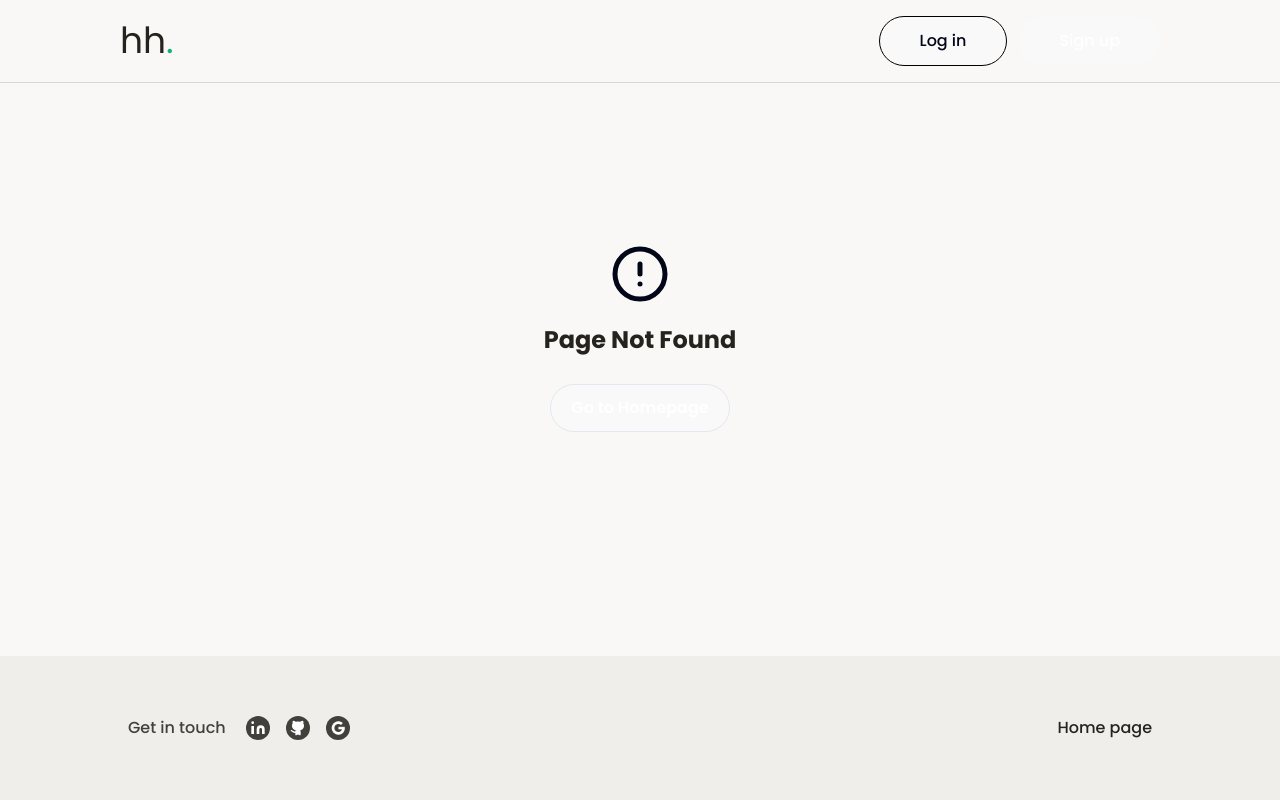
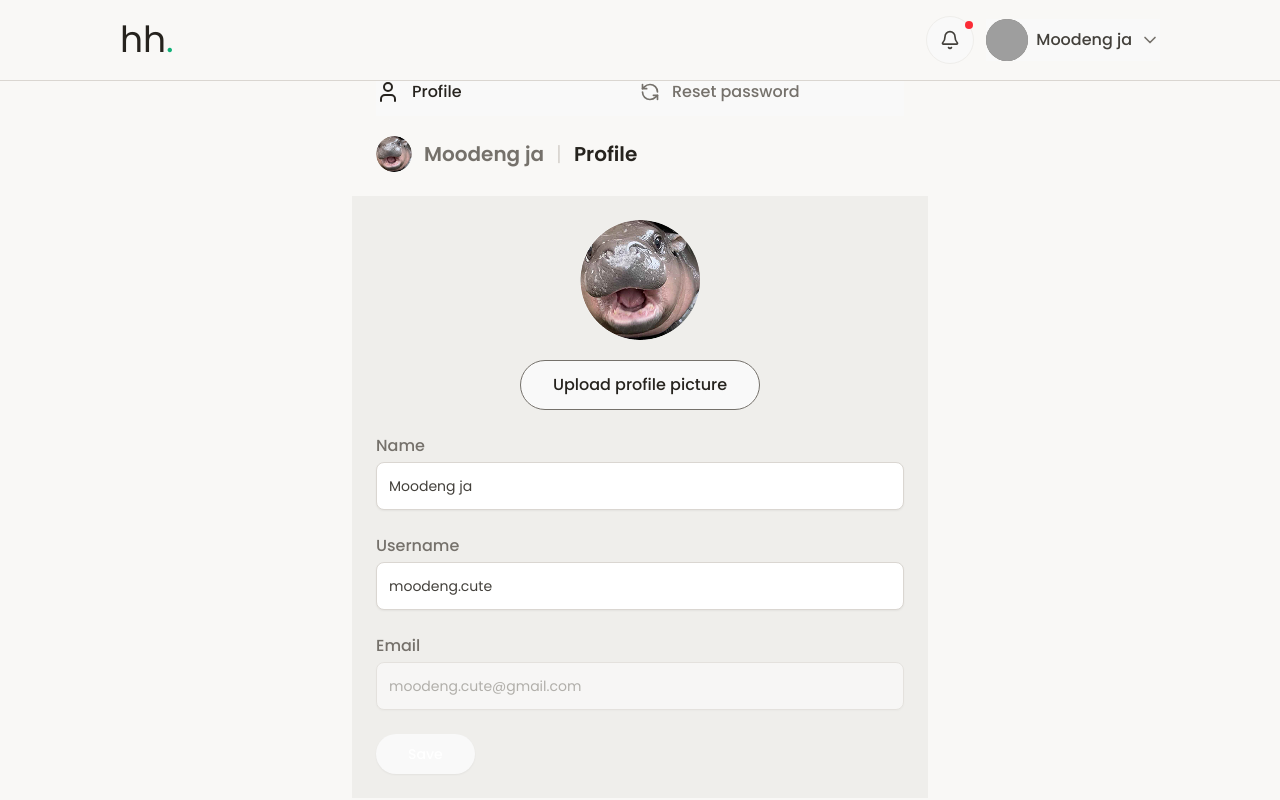
Before and after one commit to Pimtawann/tawann-space, a React (Vite) app: page /profile in a window 1280 px wide. Before the commit this address had no page. Built offline with nearby package versions, Linux system fonts and the light colour scheme; grey boxes are pictures that could not be loaded.

Commit message:
feat: add UI for ProfilePage and add ProfilePage route to App component

```diff
--- a/src/App.jsx
+++ b/src/App.jsx
@@ -6,6 +6,7 @@ import ScrollToTop from "./components/ScrollToTop";
 import NotFoundPage from "./pages/NotFoundPage";
 import LoginPage from "./pages/LoginPage";
 import SignUpPage from "./pages/SignUpPage";
+import ProfilePage from "./pages/ProfilePage";
 
 function App() {
   return (
@@ -17,6 +18,7 @@ function App() {
         <Route path="*" element={<NotFoundPage />} />
         <Route path="/signup" element={<SignUpPage />} />
         <Route path="/login" element={<LoginPage />} />
+        <Route path="/profile" element={<ProfilePage />} />
       </Routes>
     </div>
   );
--- /dev/null
+++ b/src/components/form/UserProfileForm.jsx
@@ -0,0 +1,92 @@
+import { useState } from "react";
+import Avatar from "@/components/Avatar";
+import { Input } from "@/components/ui/input";
+import { Button } from "@/components/ui/button";
+import moodengImg from "@/assets/moodeng.jpg";
+import { useNavigate } from "react-router-dom";
+import { User, RefreshCcw } from "lucide-react";
+
+export default function UserProfileForm() {
+  const navigate = useNavigate();
+  const [user, setUser] = useState({
+    name: "Moodeng ja",
+    username: "moodeng.cute",
+    email: "moodeng.cute@gmail.com",
+    avatar: moodengImg,
+  });
+
+  return (
+    <div className="max-w-xl mx-auto rounded-lg">
+      <div className="flex justify-start pb-5 pt-3 px-6">
+        <button className="flex items-center gap-3 w-full py-3 font-medium text-brown-6 cursor-pointer">
+          <User className="w-6 h-6" /> Profile
+        </button>
+        <button
+          onClick={() => navigate("/reset-password")}
+          className="flex items-center gap-3 w-full py-3 font-medium text-brown-4 hover:text-brown-6 cursor-pointer"
+        >
+          <RefreshCcw className="w-5 h-5" /> Reset password
+        </button>
+      </div>
+      <div className="flex items-center gap-3 mb-6 px-6">
+        <Avatar src={user.avatar} name={user.name} size={36} />
+        <span className="font-semibold text-xl text-brown-4">{user.name}</span>
+        <span className="text-brown-3 text-xl">|</span>
+        <span className="text-xl font-semibold text-brown-6">Profile</span>
+      </div>
+
+      <div className="bg-brown-2 py-6">
+        <div className="flex justify-center mb-4">
+          <Avatar src={user.avatar} name={user.name} size={120} />
+        </div>
+        <div className="flex justify-center mb-6 mt-5">
+          <button className="border border-brown-4 text-brown-6 bg-white font-medium px-8 py-3 rounded-full hover:bg-brown-3 transition cursor-pointer">
+            Upload profile picture
+          </button>
+        </div>
+
+        <form className="space-y-6 px-6">
+          <div>
+            <label className="block text-brown-4 font-medium mb-1">Name</label>
+            <Input
+              value={user.name}
+              onChange={(e) =>
+                setUser((prev) => ({ ...prev, name: e.target.value }))
+              }
+              className="bg-white h-12 border border-brown-3 text-brown-5"
+            />
+          </div>
+
+          <div>
+            <label className="block text-brown-4 font-medium mb-1">
+              Username
+            </label>
+            <Input
+              value={user.username}
+              onChange={(e) =>
+                setUser((prev) => ({ ...prev, username: e.target.value }))
+              }
+              className="bg-white h-12 border border-brown-3 text-brown-5"
+            />
+          </div>
+
+          <div>
+            <label className="block text-brown-4 font-medium mb-1">Email</label>
+            <Input
+              value={user.email}
+              readOnly
+              disabled
+              className="bg-white h-12 border border-brown-3 text-brown-4 opacity-70 cursor-not-allowed"
+            />
+          </div>
+
+          <div className="mt-4 flex justify-start">
+            <Button className="rounded-full bg-brown-6 text-white font-medium px-8 py-5 hover:bg-brown-4">
+              Save
+            </Button>
+          </div>
+        </form>
+      </div>
+    </div>
+  );
+}
--- /dev/null
+++ b/src/pages/ProfilePage.jsx
@@ -0,0 +1,15 @@
+import MemberNavBar from "@/components/MemberNavbar";
+import UserProfileForm from "@/components/form/UserProfileForm";
+
+export default function ProfilePage() {
+  return (
+    <div className="min-h-screen flex flex-col">
+      <MemberNavBar />
+      <div className="flex-grow pt-14">
+        <div className="max-w-[768px] md:max-w-[1200px] md:px-6 md:mx-auto">
+            <UserProfileForm />
+        </div>
+      </div>
+    </div>
+  );
+}
```
Also changed, not shown: src/assets/Moodeng.jpg (added).
